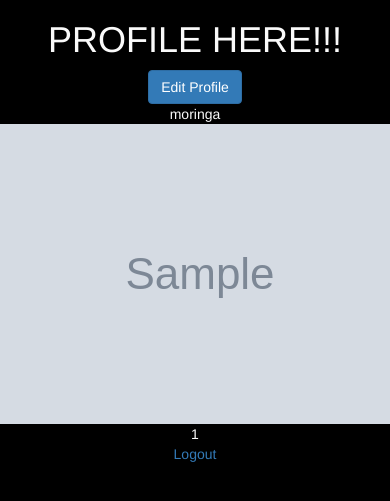
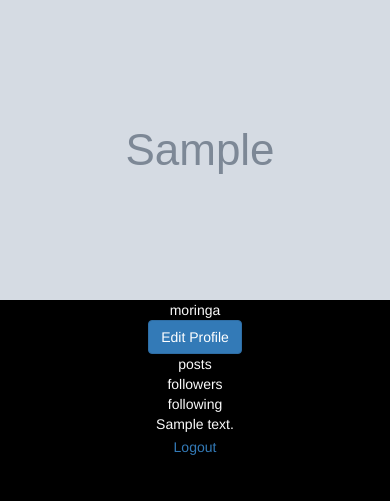
Before and after one commit to tinatasha/jirani, a Django app: page /login/profile/ in a window 390 px wide; the page is wider, and only the part inside the window is pictured. Shown: the top 501 px of that part. Run offline with Django 3.2, Linux system fonts and the light colour scheme; a user stored in the database is signed in; data comes from the database, SQL or seed files in the repository; tables that the repository leaves empty hold one stand-in row (values such as "Sample post"); grey boxes marked "Sample" are stand-in pictures; some libraries are stand-ins or nearby versions.

```diff
--- a/feed/models.py
+++ b/feed/models.py
@@ -25,7 +25,7 @@ class Image(models.Model):
 class UserProfile(models.Model):
     user = models.OneToOneField(User, unique=True, related_name="profile", on_delete=models.CASCADE)
     photo = models.ImageField(
-        upload_to="profile/", max_length=255, null=True, blank=True, default=""
+        upload_to="images/", max_length=255, null=True, blank=True, default=""
     )
     phone = models.DecimalField(max_digits=10, decimal_places=0, default=0)
     bio = models.TextField()
--- a/feed/templates/registration/profile.html
+++ b/feed/templates/registration/profile.html
@@ -11,23 +11,68 @@
 	<title>Document</title>
 	{% block styles%} {% bootstrap_css%} {% endblock%}
 </head>
+{% block content%}
 <body style="background-color: #000 ; color: #fafafa; text-align: center;">
-	<h1>
-		PROFILE HERE!!!
-	</h1>
-	<div>
-			<a class="btn btn-primary" href="{% url 'edit_profile'%}">Edit Profile</a>
+	<div class="row">
+		<div class="col-md-4">
+
+				<img src="{{user_profile.photo.url}}" alt="prof">
+
+		</div>
+		<div class="col-md-8">
+			<div style="color: #fafafa;">
+					{{ user_data.username }}
+					<br>
+					<a class="btn btn-primary" href="{% url 'edit_profile'%}">Edit Profile</a>
+					<br>
+					<!-- icons -->
+			</div>
+
+		<div>
+			posts
+			<br>
+			followers
+			<br>
+			following
+		</div>
+		<div>
+			{{ user_profile.bio}}
+		</div>
+	</div>
+</div>
+	<div id="highlights">
 
 	</div>
-	<div>
-		{{ user_data.username }}
-		<br>
-		<img src="{{user_profile.photo.url}}" alt="prof">
-		<br>
-		{{ user_profile.phone}}
+	<div id="some_icons">
+		<div id="posts">
+			<i class="fas fa-th"></i>
+		</div>
+		<div>
+			<i class="fas fa-tv"></i>
+		</div>
+		<div>
+			<i class="far fa-bookmark"></i>
+		</div>
+		<div>
+			<i class="fas fa-portrait"></i>
+		</div>
+	</div>
+	<div id="posts_made" class="container">
+		<div class="row">
+			<div class="col-md-4">
+				<!-- some post by user -->
+			</div>
+			<div class="col-md-4">
+				<!-- some post by user -->
+			</div>
+			<div class="col-md-4">
+				<!-- some post by user -->
+			</div>
+		</div>
 	</div>
 	<div>
 		<a href="{% url 'logout'%}">Logout</a>
 	</div>
+	{%endblock%}
 </body>
 </html>
```
Also changed, not shown: feed/migrations/0005_auto_20191016_1146.py (added), media/profile/11_Best_Highlighters_for_Deeper_Skin_Tones.jpeg (added), 2 other files.
